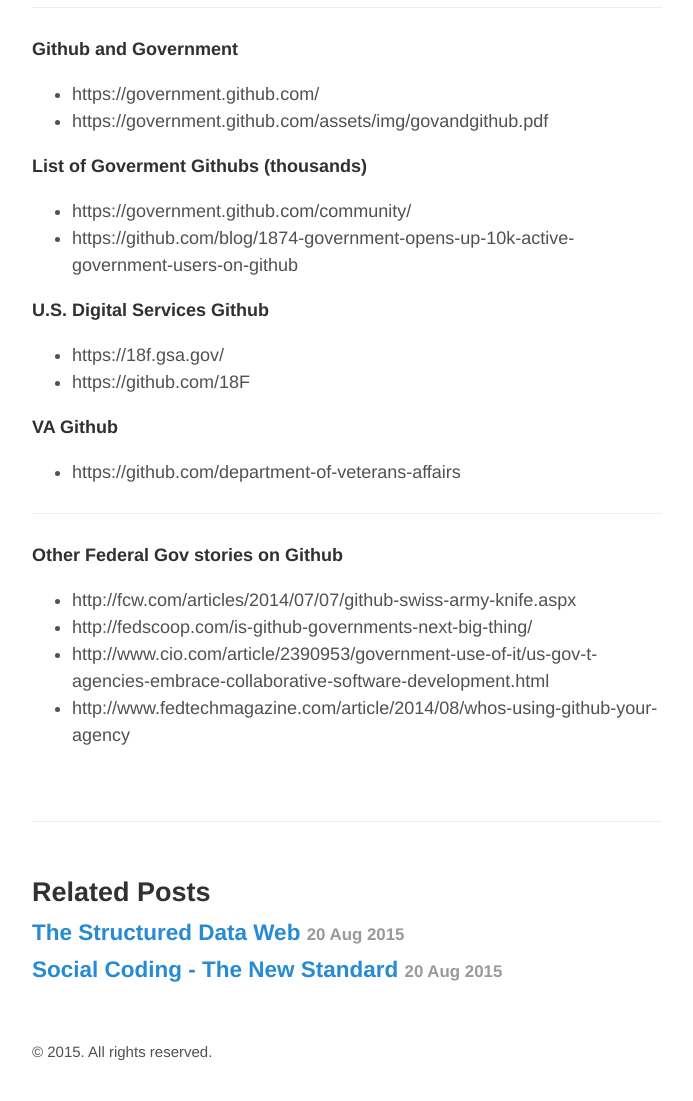
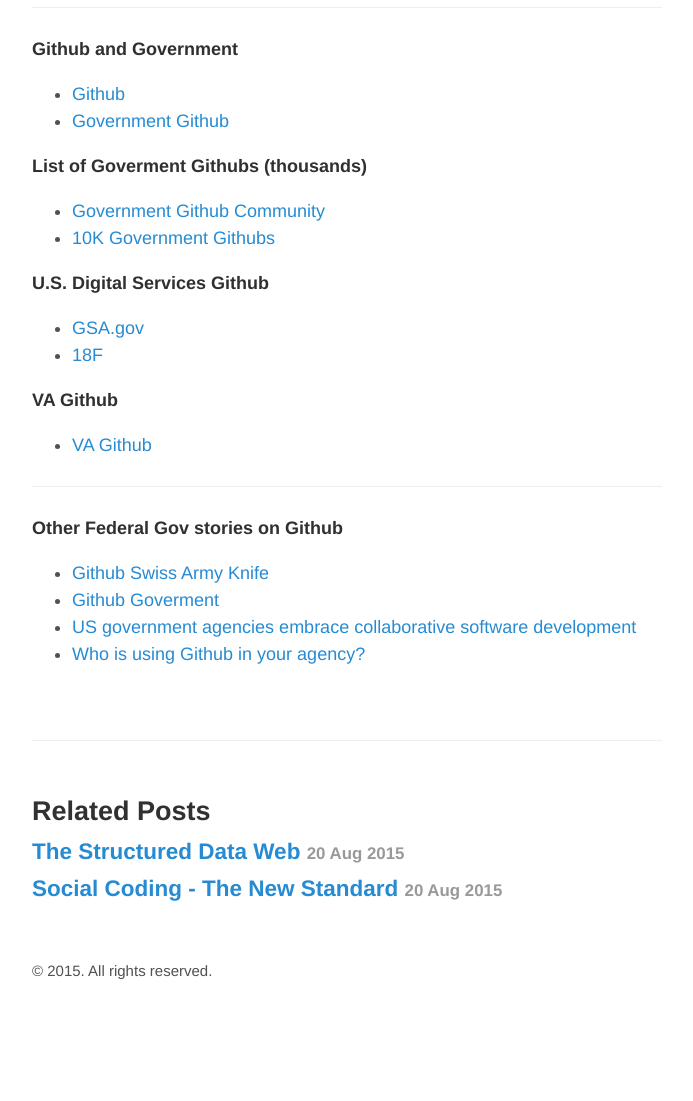
Before and after one commit to healthschema/healthschema.github.io, a Jekyll site: the page built from _posts/2015-08-20-github-and-government.md, in a window 1280 px wide. Shown: the part 528-1629 px from the top of the page, without its empty margins (293-986 px from the left). Built offline with Jekyll 4.4.1, drawn with Linux system fonts in a browser that asks for light colours; after the commit the page ends 1548 px from its top, so only the background shows below that; some of the changed lines change nothing that is shown.

Commit message:
Update 2015-08-20-github-and-government.md

```diff
--- a/_posts/2015-08-20-github-and-government.md
+++ b/_posts/2015-08-20-github-and-government.md
@@ -11,24 +11,24 @@
 ***
 
 **Github and Government**
-* https://government.github.com/
-* https://government.github.com/assets/img/govandgithub.pdf
+* [Github](https://government.github.com/)
+* [Government Github](https://government.github.com/assets/img/govandgithub.pdf)
 
 
 **List of Goverment Githubs (thousands)**
-* https://government.github.com/community/
-* https://github.com/blog/1874-government-opens-up-10k-active-government-users-on-github
+* [Government Github Community](https://government.github.com/community/)
+* [10K Government Githubs](https://github.com/blog/1874-government-opens-up-10k-active-government-users-on-github)
 
 **U.S. Digital  Services Github**
-* https://18f.gsa.gov/
-* https://github.com/18F
+* [GSA.gov](https://18f.gsa.gov/)
+* [18F](https://github.com/18F)
 
 **VA  Github**
-* https://github.com/department-of-veterans-affairs
+* [VA Github](https://github.com/department-of-veterans-affairs)
 
 ***
 **Other  Federal Gov stories on Github**
-* http://fcw.com/articles/2014/07/07/github-swiss-army-knife.aspx
-* http://fedscoop.com/is-github-governments-next-big-thing/
-* http://www.cio.com/article/2390953/government-use-of-it/us-gov-t-agencies-embrace-collaborative-software-development.html
-* http://www.fedtechmagazine.com/article/2014/08/whos-using-github-your-agency
+* [Github Swiss Army Knife](http://fcw.com/articles/2014/07/07/github-swiss-army-knife.aspx)
+* [Github Goverment](http://fedscoop.com/is-github-governments-next-big-thing/)
+* [US government agencies embrace collaborative software development](http://www.cio.com/article/2390953/government-use-of-it/us-gov-t-agencies-embrace-collaborative-software-development.html)
+* [Who is using Github in your agency?](http://www.fedtechmagazine.com/article/2014/08/whos-using-github-your-agency)
```
